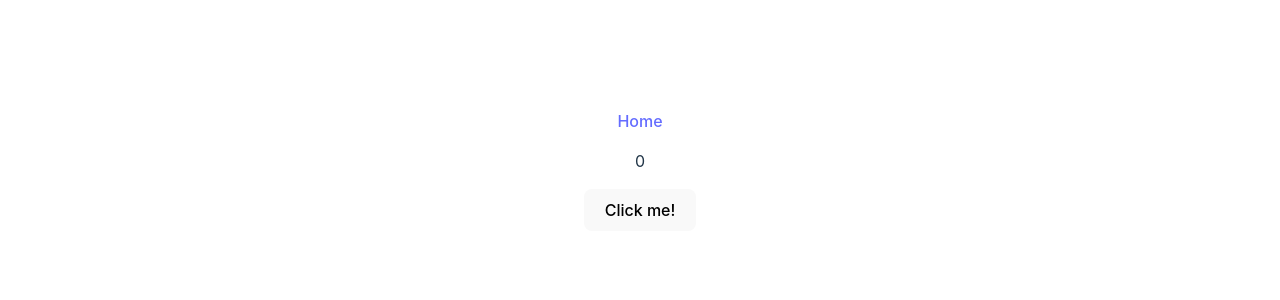
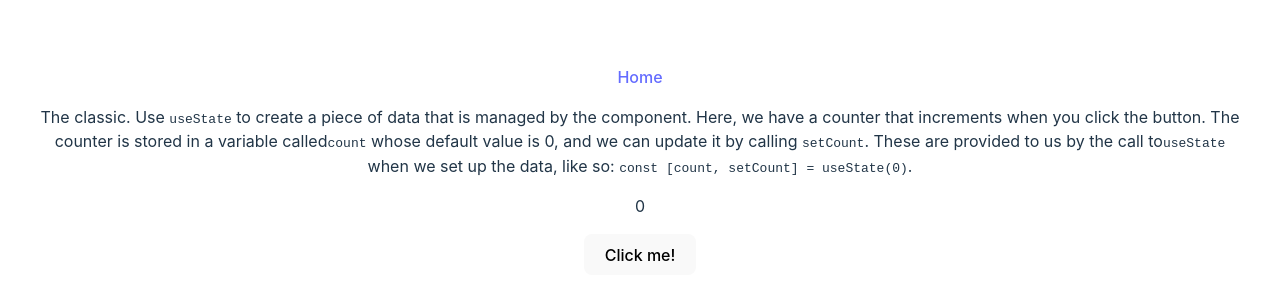
Before and after one commit to joshuapeters/react-hook-examples, a React (Vite) app: page /useState in a window 1280 px wide. Shown: the part 230-530 px from the top of the page. Built offline with nearby package versions, Linux system fonts and the light colour scheme.

Commit message:
add description for useState

```diff
--- a/src/pages/UseState.tsx
+++ b/src/pages/UseState.tsx
@@ -5,6 +5,15 @@ export const UseState = (): JSX.Element => {
 
   return (
     <div>
+      <p>
+        The classic. Use <code>useState</code> to create a piece of data that is
+        managed by the component. Here, we have a counter that increments when
+        you click the button. The counter is stored in a variable called
+        <code>count</code> whose default value is 0, and we can update it by
+        calling <code>setCount</code>. These are provided to us by the call to
+        <code>useState</code> when we set up the data, like so:{" "}
+        <code>const [count, setCount] = useState(0)</code>.
+      </p>
       <p>{count}</p>
       <button onClick={() => setCount(count + 1)}>Click me!</button>
     </div>
```
